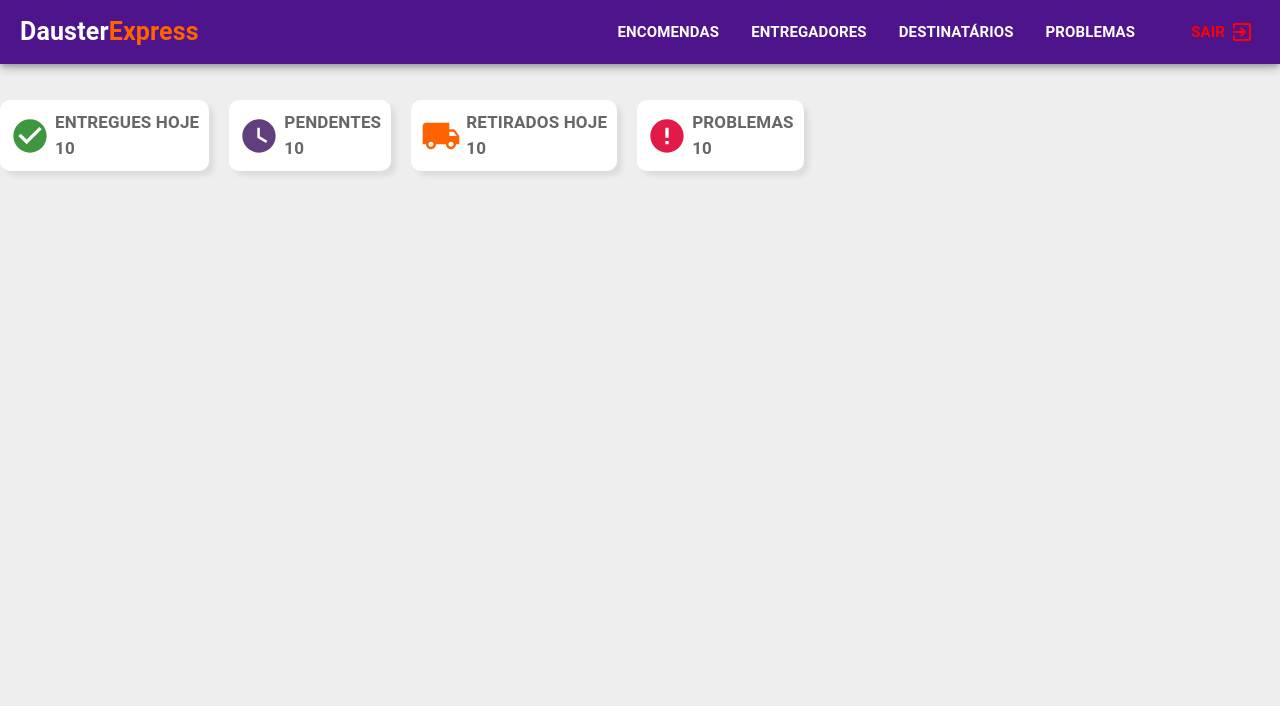
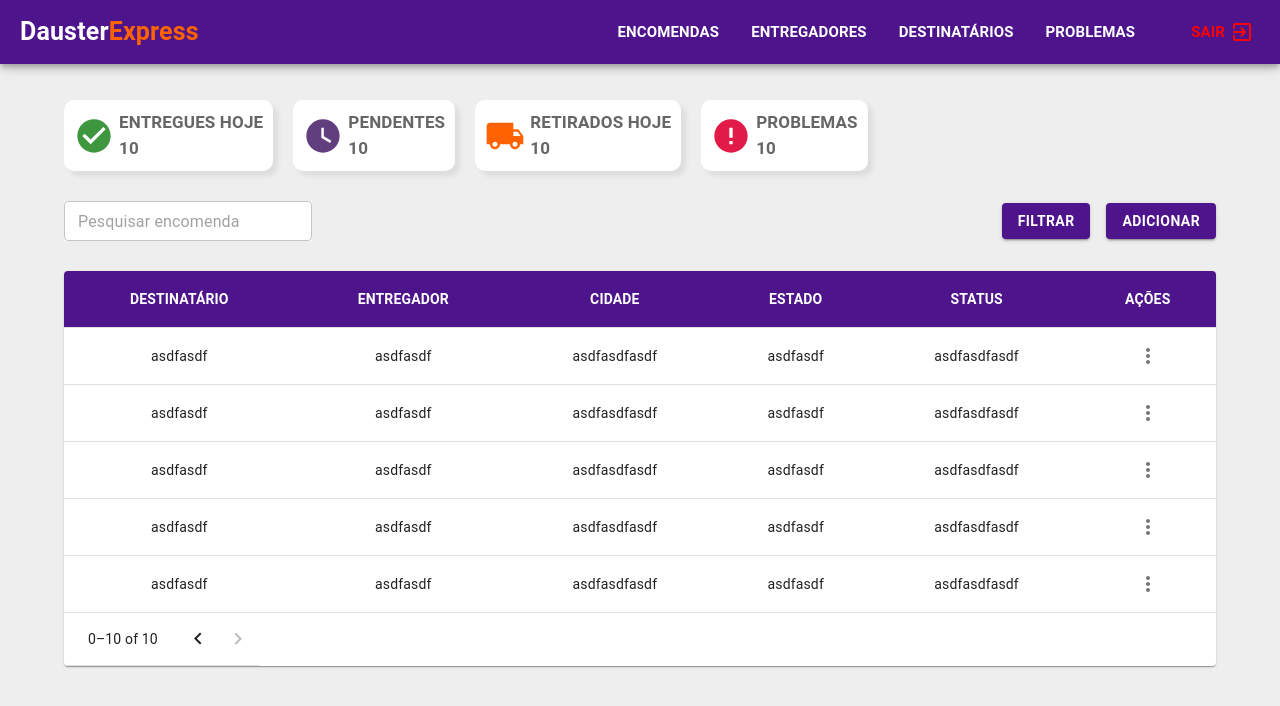
Before and after one commit to DausterBarbosa/DausterExpress-Web, a React (Create React App) app: page / in a window 1280 px wide. Shown: the top 706 px of the page. Built offline with nearby package versions, Linux system fonts and the light colour scheme.

Commit message:
tabela configurada

```diff
--- a/src/assets/styles/global.css
+++ b/src/assets/styles/global.css
@@ -3,3 +3,7 @@
     padding: 0;
     box-sizing: border-box;
 }
+
+body {
+    background-color: #EEE;
+}
--- a/src/pages/OrdersPage/index.tsx
+++ b/src/pages/OrdersPage/index.tsx
@@ -2,22 +2,35 @@ import CheckCircleIcon from '@mui/icons-material/CheckCircle';
 import WatchLaterIcon from '@mui/icons-material/WatchLater';
 import LocalShippingIcon from '@mui/icons-material/LocalShipping';
 import ErrorIcon from '@mui/icons-material/Error';
+import MoreVertIcon from '@mui/icons-material/MoreVert';
 
 import Box from '@mui/material/Box';
 import Typography from '@mui/material/Typography';
+import TextField from '@mui/material/TextField';
+import Button from '@mui/material/Button';
+import Stack from '@mui/material/Stack';
+import Menu from '@mui/material/Menu';
+import MenuItem from '@mui/material/MenuItem';
+import Table from '@mui/material/Table';
+import TableBody from '@mui/material/TableBody';
+import TableCell from '@mui/material/TableCell';
+import TableHead from '@mui/material/TableHead';
+import TableRow from '@mui/material/TableRow';
+import TableContainer from '@mui/material/TableContainer';
+import Paper from '@mui/material/Paper';
+import TablePagination from '@mui/material/TablePagination';
+import IconButton from '@mui/material/IconButton';
 
 import { styled } from '@mui/system';
 
 const OrdersPageContainer = styled('div')({
-    width: '100vw',
-    height: '100vh',
-    backgroundColor: '#EEE',
+    width: '90vw',
     display: 'flex',
     flexDirection: 'column',
+    margin: '100px auto 0',
 });
 
 const StatusOrdersPageContainer = styled('div')({
-    marginTop: '100px',
     flexDirection: 'row',
     display: 'flex',
     alignItems: 'center',
@@ -35,6 +48,14 @@ const StatusContainer = styled('div')({
     '& + &': {
         marginLeft: '20px',
     }
+});
+
+const OrdersPageToolBarContainer = styled('div')({
+    display: 'flex',
+    flexDirection: 'row',
+    alignItems: 'center',
+    justifyContent: 'space-between',
+    margin: '30px 0'
 });
 
 export default function OrdersPage(){
@@ -70,6 +91,105 @@ export default function OrdersPage(){
                     </Box>
                 </StatusContainer>
             </StatusOrdersPageContainer>
+            <OrdersPageToolBarContainer>
+                <TextField sx={{backgroundColor: '#FFF'}} size='small' placeholder='Pesquisar encomenda'/>
+                <Stack spacing={2} direction="row">
+                    <div>
+                        <Button variant="contained" sx={{backgroundColor: '#4d148c', fontWeight: 'bold'}}>FILTRAR</Button>
+                         <Menu
+                            open={false}
+                        >
+                            <MenuItem>Profile</MenuItem>
+                            <MenuItem>My account</MenuItem>
+                            <MenuItem>Logout</MenuItem>
+                        </Menu>
+                    </div>
+                    <Button variant="contained" sx={{backgroundColor: '#4d148c', fontWeight: 'bold'}}>ADICIONAR</Button>
+                </Stack>
+            </OrdersPageToolBarContainer>
+            <TableContainer component={Paper}>
+                <Table>
+                    <TableHead sx={{backgroundColor: '#4d148c'}}>
+                        <TableRow>
+                            <TableCell align="center" sx={{fontWeight: 'bold', color: '#FFF', fontSize: '14px'}}>DESTINATÁRIO</TableCell>
+                            <TableCell align="center" sx={{fontWeight: 'bold', color: '#FFF', fontSize: '14px'}}>ENTREGADOR</TableCell>
+                            <TableCell align="center" sx={{fontWeight: 'bold', color: '#FFF', fontSize: '14px'}}>CIDADE</TableCell>
+                            <TableCell align="center" sx={{fontWeight: 'bold', color: '#FFF', fontSize: '14px'}}>ESTADO</TableCell>
+                            <TableCell align="center" sx={{fontWeight: 'bold', color: '#FFF', fontSize: '14px'}}>STATUS</TableCell>
+                            <TableCell align="center" sx={{fontWeight: 'bold', color: '#FFF', fontSize: '14px'}}>AÇÕES</TableCell>
+                        </TableRow>
+                    </TableHead>
+                    <TableBody>
+                        <TableRow>
+                            <TableCell align="center">asdfasdf</TableCell>
+                            <TableCell align="center">asdfasdf</TableCell>
+                            <TableCell align="center">asdfasdfasdf</TableCell>
+                            <TableCell align="center">asdfasdf</TableCell>
+                            <TableCell align="center">asdfasdfasdf</TableCell>
+                            <TableCell align="center">
+                                <IconButton sx={{ padding: 0, margin: 0 }}>
+                                    <MoreVertIcon/>
+                                </IconButton>
+                            </TableCell>
+                        </TableRow>
+                        <TableRow>
+                            <TableCell align="center">asdfasdf</TableCell>
+                            <TableCell align="center">asdfasdf</TableCell>
+                            <TableCell align="center">asdfasdfasdf</TableCell>
+                            <TableCell align="center">asdfasdf</TableCell>
+                            <TableCell align="center">asdfasdfasdf</TableCell>
+                            <TableCell align="center">
+                                <IconButton sx={{ padding: 0, margin: 0 }}>
+                                    <MoreVertIcon/>
+                                </IconButton>
+                            </TableCell>
+                        </TableRow>
+                        <TableRow>
+                            <TableCell align="center">asdfasdf</TableCell>
+                            <TableCell align="center">asdfasdf</TableCell>
+                            <TableCell align="center">asdfasdfasdf</TableCell>
+                            <TableCell align="center">asdfasdf</TableCell>
+                            <TableCell align="center">asdfasdfasdf</TableCell>
+                            <TableCell align="center">
+                                <IconButton sx={{ padding: 0, margin: 0 }}>
+                                    <MoreVertIcon/>
+                                </IconButton>
+                            </TableCell>
+                        </TableRow>
+                        <TableRow>
+                            <TableCell align="center">asdfasdf</TableCell>
+                            <TableCell align="center">asdfasdf</TableCell>
+                            <TableCell align="center">asdfasdfasdf</TableCell>
+                            <TableCell align="center">asdfasdf</TableCell>
+                            <TableCell align="center">asdfasdfasdf</TableCell>
+                            <TableCell align="center">
+                                <IconButton sx={{ padding: 0, margin: 0 }}>
+                                    <MoreVertIcon/>
+                                </IconButton>
+                            </TableCell>
+                        </TableRow>
+                        <TableRow>
+                            <TableCell align="center">asdfasdf</TableCell>
+                            <TableCell align="center">asdfasdf</TableCell>
+                            <TableCell align="center">asdfasdfasdf</TableCell>
+                            <TableCell align="center">asdfasdf</TableCell>
+                            <TableCell align="center">asdfasdfasdf</TableCell>
+                            <TableCell align="center">
+                                <IconButton sx={{ padding: 0, margin: 0 }}>
+                                    <MoreVertIcon/>
+                                </IconButton>
+                            </TableCell>
+                        </TableRow>
+                    </TableBody>
+                </Table>
+                <TablePagination
+                    count={10}
+                    onPageChange={() => {}}
+                    page={1}
+                    rowsPerPage={-1}
+                    rowsPerPageOptions={[]}
+                />
+            </TableContainer>
         </OrdersPageContainer>
     );
 }
```
